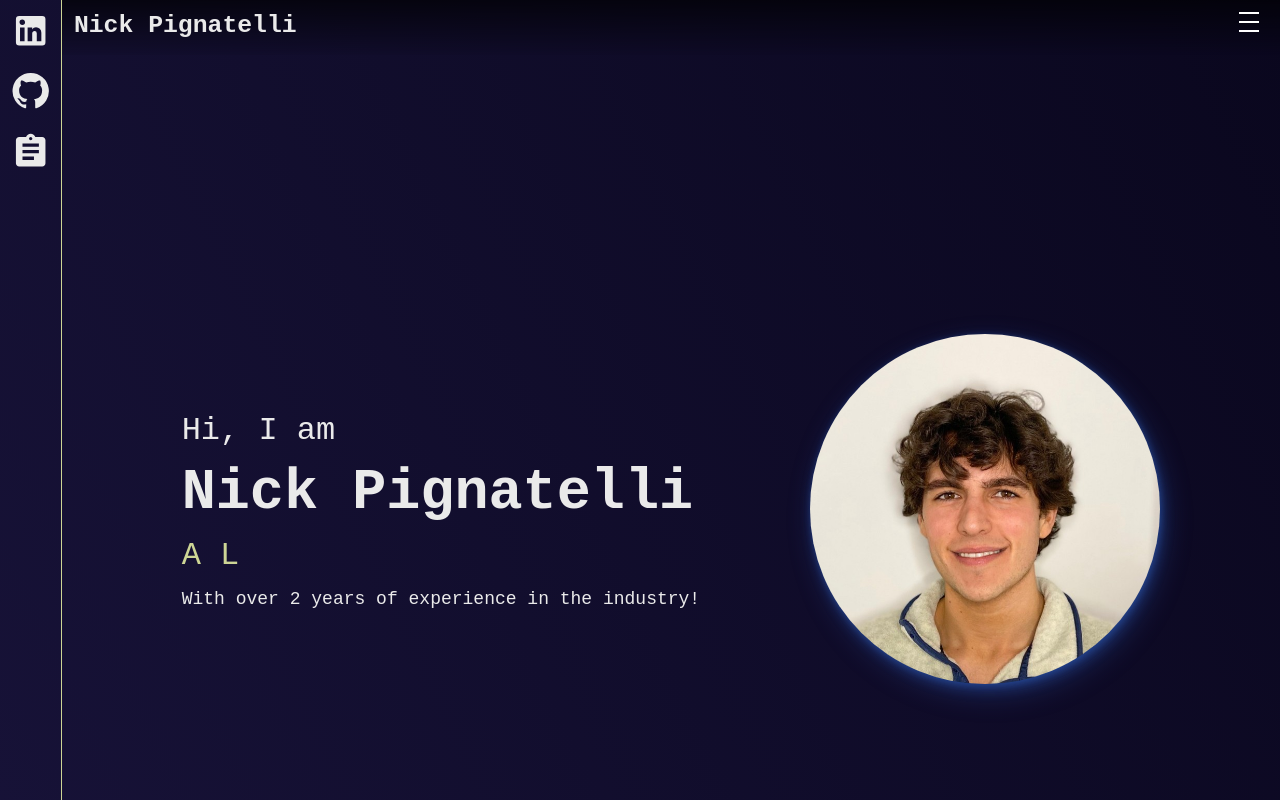
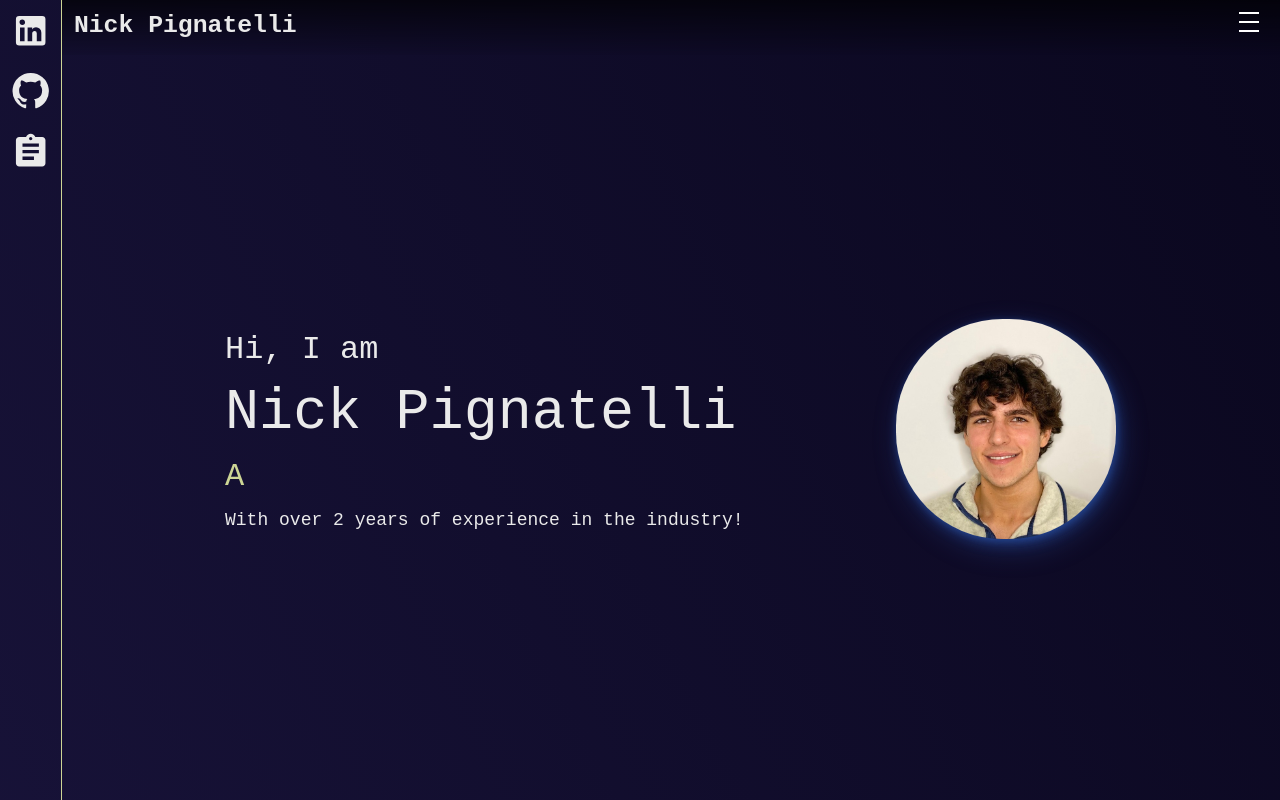
Before and after one commit to nicholaspignatelli/nickpignatelli.dev, a React (Create React App) app: page / in a window 1280 px wide. Shown: the top 800 px of the page. Built offline with nearby package versions, Linux system fonts and the light colour scheme; a web font is replaced by a local one.

Commit message:
revised some content, removed N/A css rules, and tinkered with image borderRadius. needs refactor

```diff
--- a/src/pages/home/index.jsx
+++ b/src/pages/home/index.jsx
@@ -5,10 +5,10 @@ import StyledGridItem from "../../components/GridItem/styled/StyledGridItem";
 const BeforeText = styled.h5`
   font-size: var(--text-lvl-4);
 `;
+
 const Title = styled.h1`
   font-size: var(--text-lvl-2);
-  font-weight: 700;
-  line-height: 1.2;
+  line-height: 1.25;
 `;
 
 const Headline = styled.h3`
@@ -17,7 +17,7 @@ const Headline = styled.h3`
 `;
 
 const Hero = styled.div`
-  min-height: 100vh;
+  min-height: 80vh;
 
   display: flex;
   align-items: center;
@@ -35,7 +35,7 @@ const RoundImage = ({ className, img, width, border }) => {
         width: width,
         height: width,
         border: border,
-        borderRadius: "50%",
+        borderRadius: "48.5%",
         overflow: "hidden",
       }}
     >
@@ -64,13 +64,19 @@ const Home = ({ beforeText, title, headlines, actions }) => {
                 2150,
                 "A CSS Wrangler",
                 2150,
-                "A Lover of Life",
+                "SOLID Programmer",
                 2150,
                 "A Team Player",
                 2150,
-                "Agile Friendly",
+                "Agile Trained",
                 2150,
                 "Loves Typography",
+                2150,
+                "Morale Booster",
+                2150,
+                "Has B. Computing",
+                2150,
+                "Avoids Dependencies",
                 2150,
               ]}
               speed={51}
@@ -83,7 +89,7 @@ const Home = ({ beforeText, title, headlines, actions }) => {
 
         <div>
           <ShadowImage
-            width={350}
+            width={220}
             img={require("../../assets/profile-pic.jpg")}
             alt="snowmobile"
           />
```
